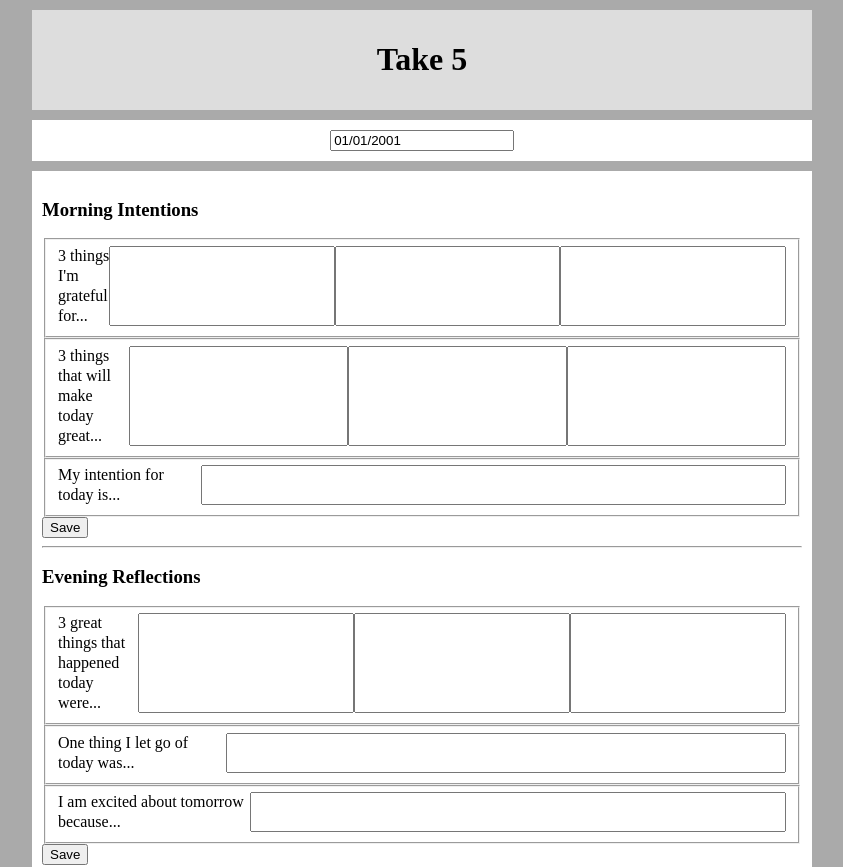
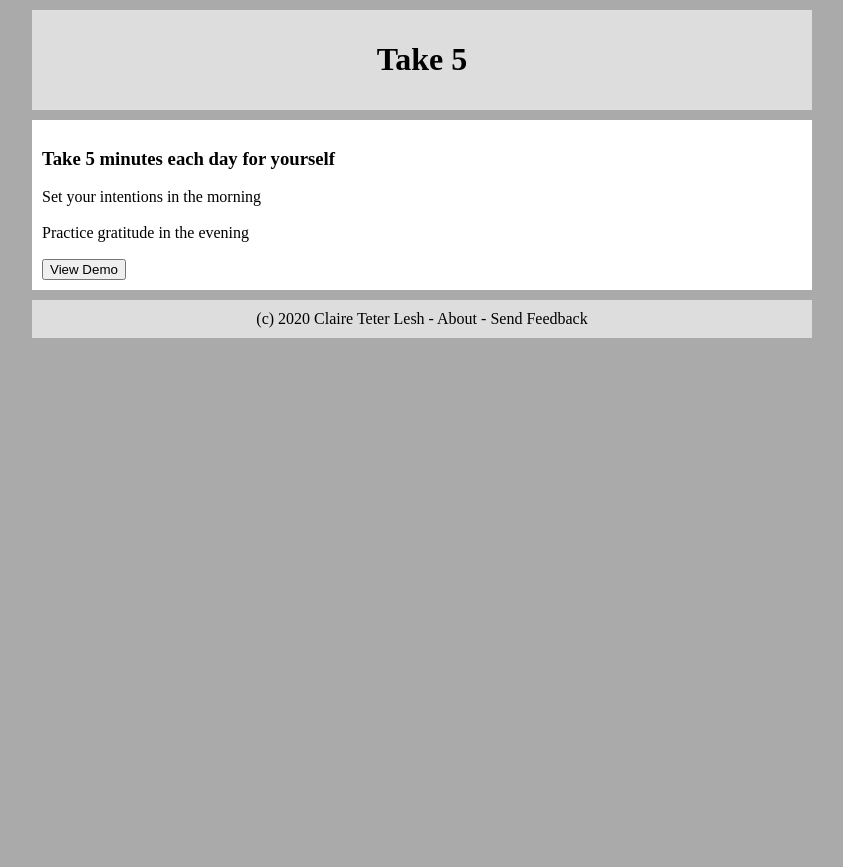
Before and after one commit to cteterita/take5-react, a React (Create React App) app: page /1 in a window 1280 px wide. Shown: the top 867 px of the page, without its empty margins (218-1061 px from the left). After the commit the page ends 800 px from the top, so only its background shows below. Built offline with nearby package versions, Linux system fonts and the light colour scheme.

Commit message:
updated routing

```diff
--- a/src/App.js
+++ b/src/App.js
@@ -1,8 +1,8 @@
 import React from 'react';
-import { Route } from 'react-router-dom';
+import { Route, Switch } from 'react-router-dom';
 
 import DayView from './DayView/DayView';
-import LandingView from './LandingView/LandingView'
+import LandingView from './LandingView/LandingView';
 
 function App() {
   return (
@@ -11,8 +11,11 @@ function App() {
         <h1>Take 5</h1>
       </header>
       { /* Routes Here */ }
-      <Route exact path="/" component={LandingView} />
-      <Route exact path="/:date" component={DayView} />
+      <Switch>
+        <Route path="/today" component={DayView} />
+        <Route path="/:date(\d{4}-\d{2}-\d{2})" component={DayView} />
+        <Route path="/" component={LandingView} />
+      </Switch>
       <footer>
         (c) 2020 Claire Teter Lesh - About - Send Feedback
       </footer>
```
